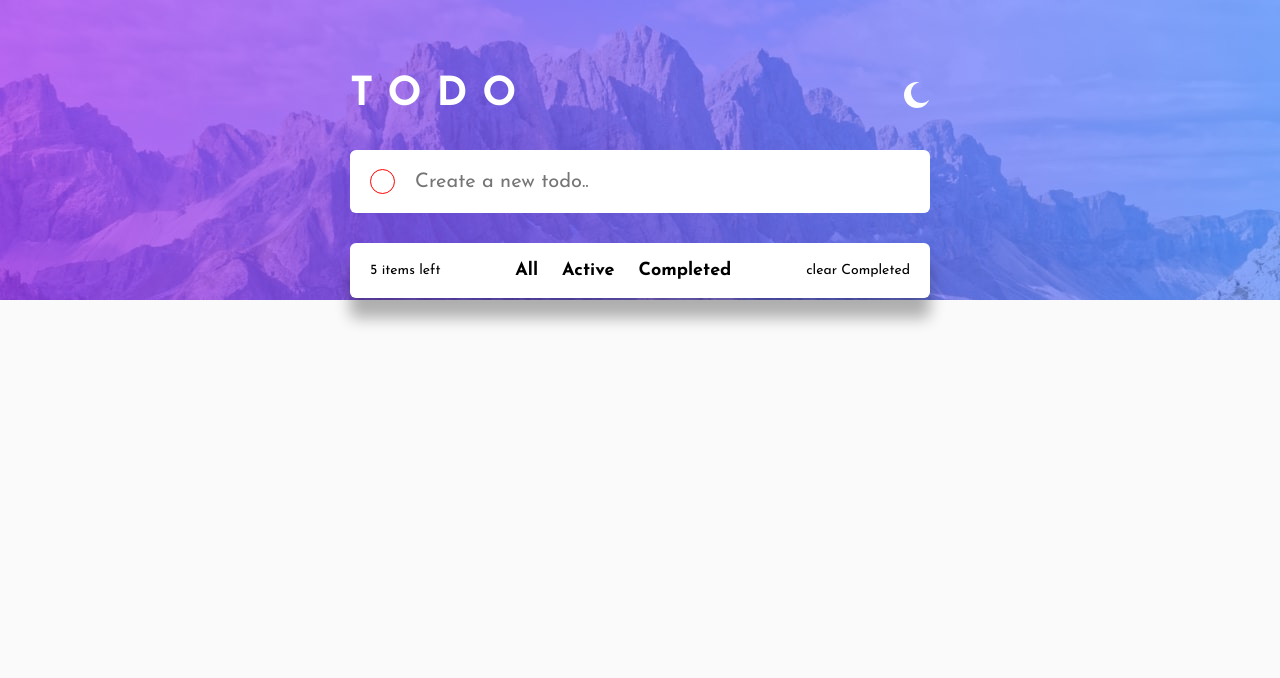
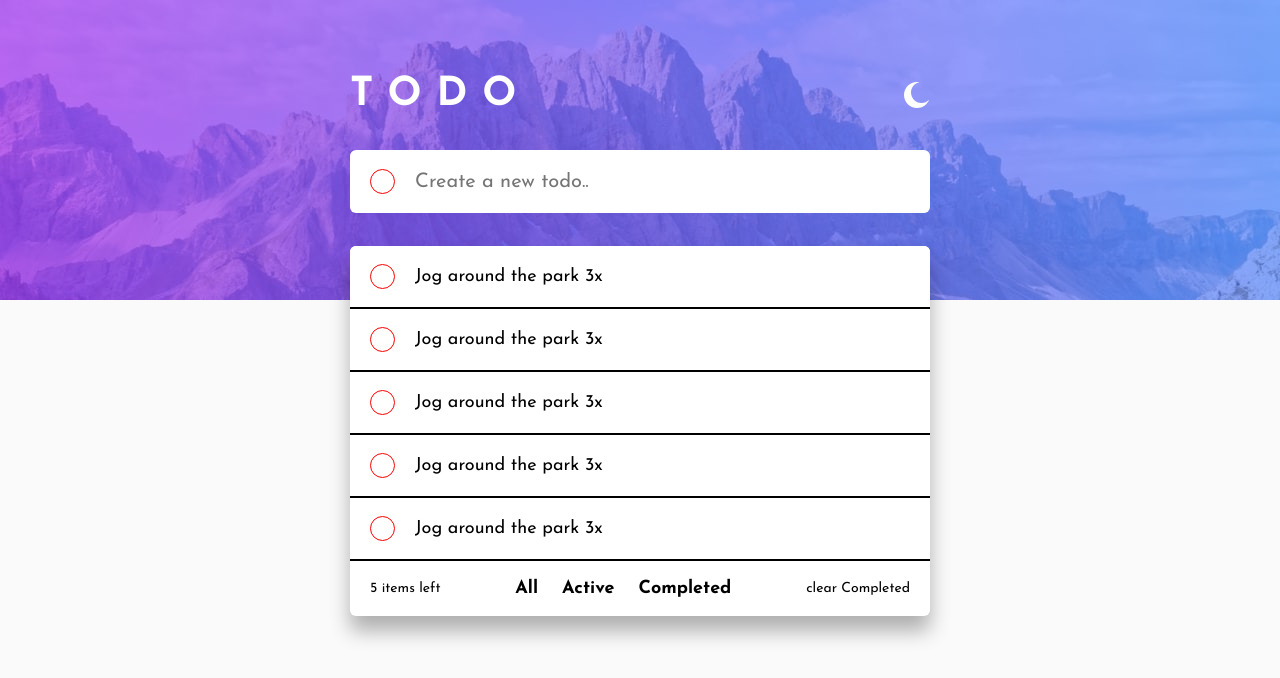
Before and after one commit to naijadevgamer/todo-app, a React (Create React App) app: page / in a window 1280 px wide. Shown: the top 678 px of the page. Built offline with nearby package versions, Linux system fonts and the light colour scheme.

Commit message:
Add the task feature

```diff
--- a/src/components/task-box/task-box.component.jsx
+++ b/src/components/task-box/task-box.component.jsx
@@ -1,10 +1,19 @@
 import React from "react";
+
+import Task from "../task/task.component";
+
 import "./task-box.styles.scss";
 
 function TaskBox() {
   return (
     <div className="task-box">
-      <ul className="task-box__tasks"></ul>
+      <ul className="task-box__tasks">
+        <Task />
+        <Task />
+        <Task />
+        <Task />
+        <Task />
+      </ul>
       <ul className="task-box__log-box">
         <li className="task-box__log task-box__log--items-left">
           5 items left
--- a/src/components/task-box/task-box.styles.scss
+++ b/src/components/task-box/task-box.styles.scss
@@ -1,11 +1,16 @@
 .task-box {
   width: 100%;
-  margin-top: 3rem;
+  margin-top: 3.3rem;
   display: flex;
   flex-direction: column;
   background-color: white;
-  box-shadow: 0rem 2rem 1.5rem rgba(rgb(0, 0, 0), 0.3);
+  box-shadow: 0rem 1.5rem 2rem rgba(rgb(0, 0, 0), 0.3);
   border-radius: 6px;
+  overflow: hidden;
+  &__tasks {
+    display: flex;
+    flex-direction: column;
+  }
   &__log-box {
     padding: 1rem 2rem;
     height: 5.5rem;
--- /dev/null
+++ b/src/components/task/task.component.jsx
@@ -0,0 +1,14 @@
+import React from "react";
+
+import "./task.styles.scss";
+
+function Task() {
+  return (
+    <li className="task" draggable={true}>
+      <div className="task__circle"></div>
+      <div className="task__item">Jog around the park 3x</div>
+    </li>
+  );
+}
+
+export default Task;
--- /dev/null
+++ b/src/components/task/task.styles.scss
@@ -0,0 +1,23 @@
+.task {
+  width: 100%;
+  height: 6.3rem;
+  padding: 1rem 2rem;
+  display: flex;
+  align-items: center;
+  background-color: white;
+  border-bottom: 2px solid black;
+  list-style: none;
+  &__circle {
+    border-radius: 50%;
+    height: 2.5rem;
+    width: 2.5rem;
+    border: red 1px solid;
+    margin-right: 2rem;
+  }
+  &__item {
+    width: calc(100% - 5rem);
+    height: 2.5rem;
+    display: flex;
+    align-items: center;
+  }
+}
```
